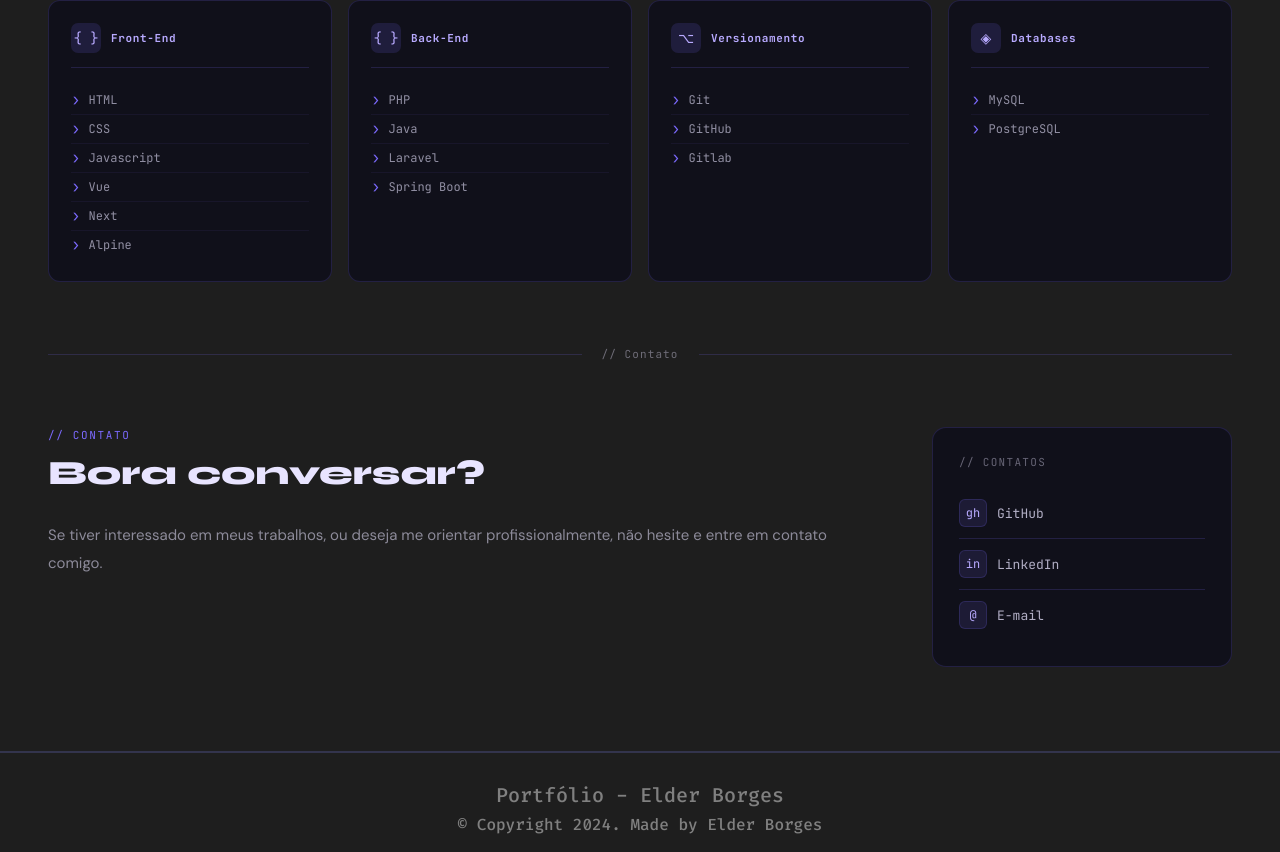
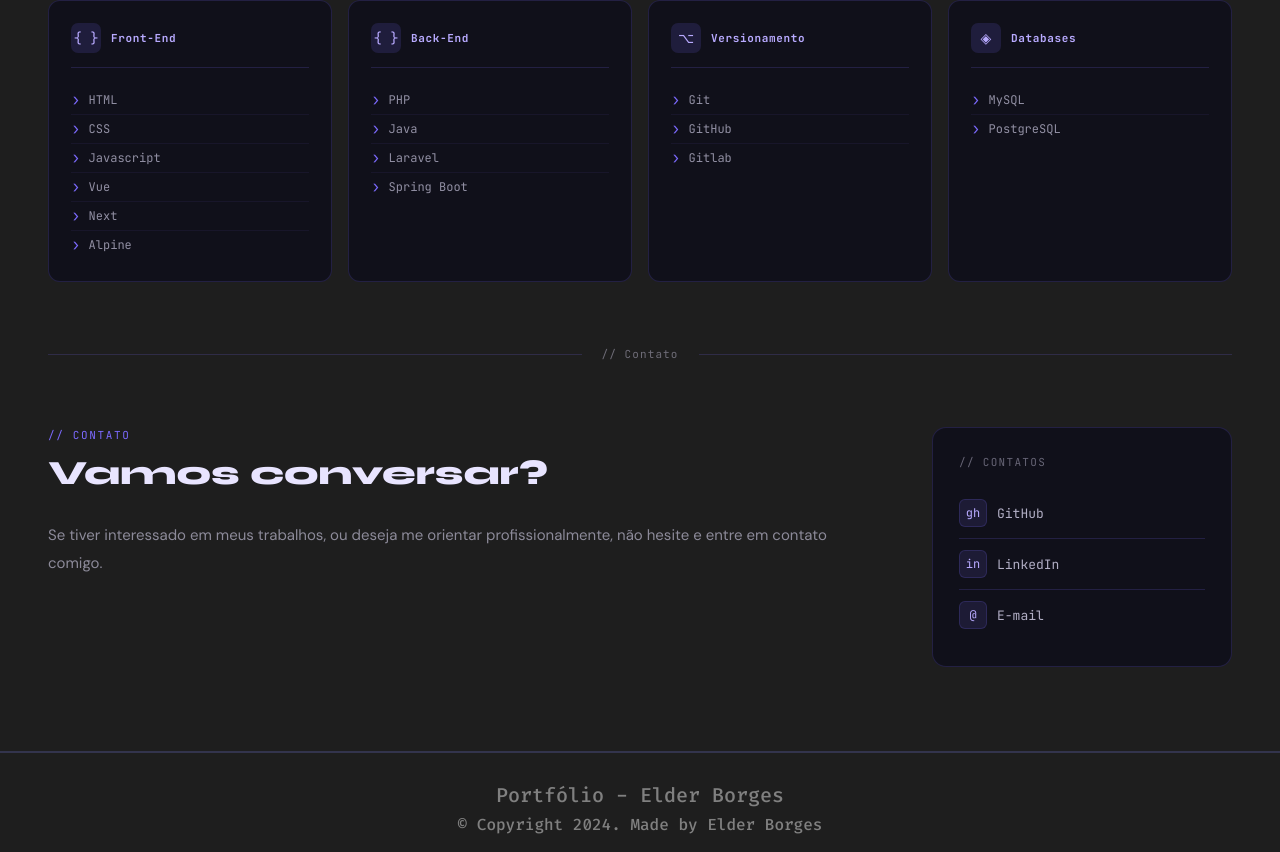
Before and after one commit to eldersb/portfolio-front, a Vue app: page /about in a window 1280 px wide. Shown: the part 803-1655 px from the top of the page. Built offline with nearby package versions, Linux system fonts and the light colour scheme.

Commit message:
Fix: Remoção da palavra "Bora" -> informal demais

```diff
--- a/src/views/AboutView.vue
+++ b/src/views/AboutView.vue
@@ -66,7 +66,7 @@
   <section class="contact">
     <div class="contact-left">
       <p class="section-label">Contato</p>
-      <h2 class="section-title">Bora conversar?</h2>
+      <h2 class="section-title">Vamos conversar?</h2>
       <p class="sobre-text">
         Se tiver interessado em meus trabalhos, ou deseja me orientar profissionalmente,
         não hesite e entre em contato comigo.
```
